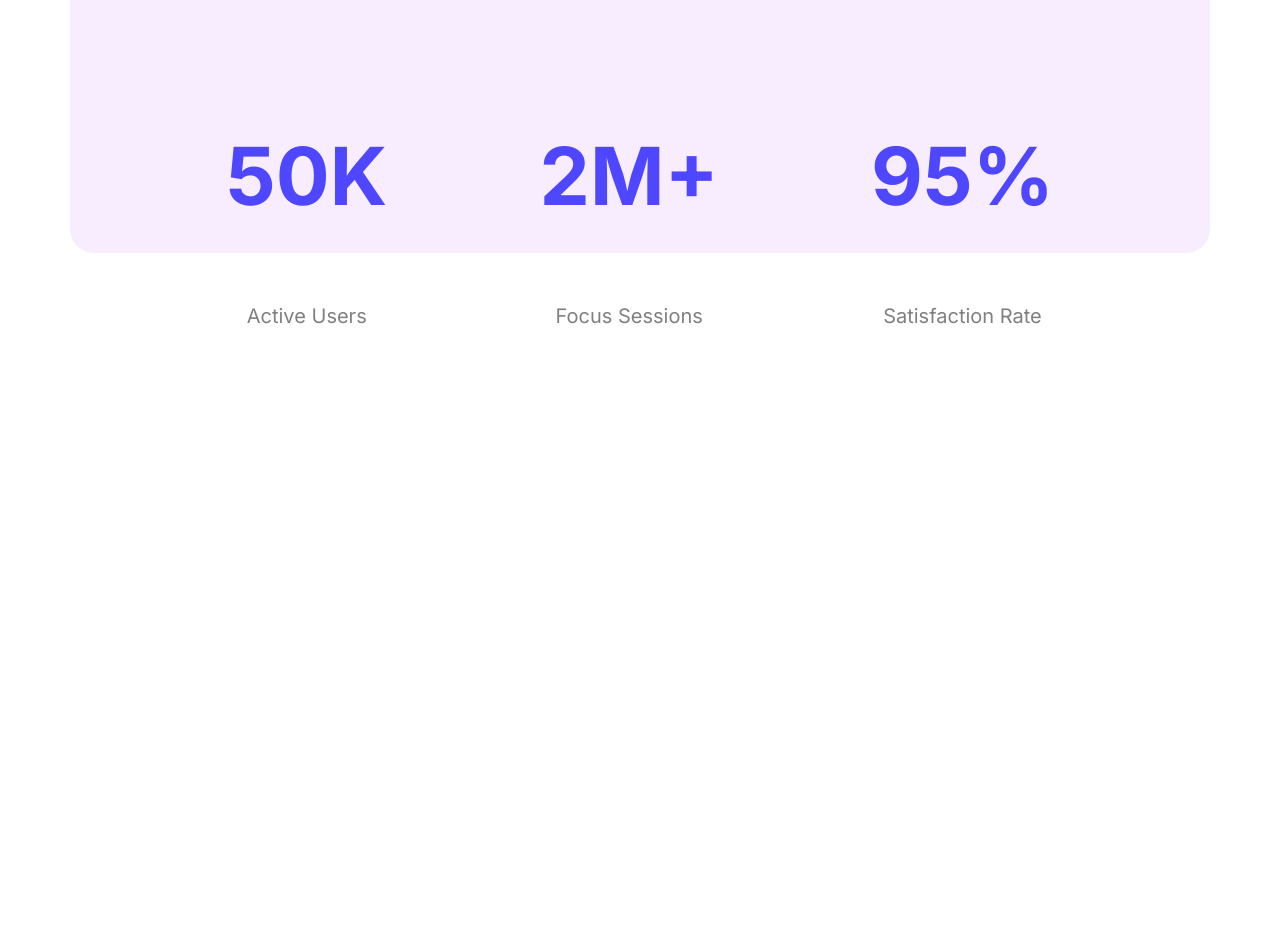
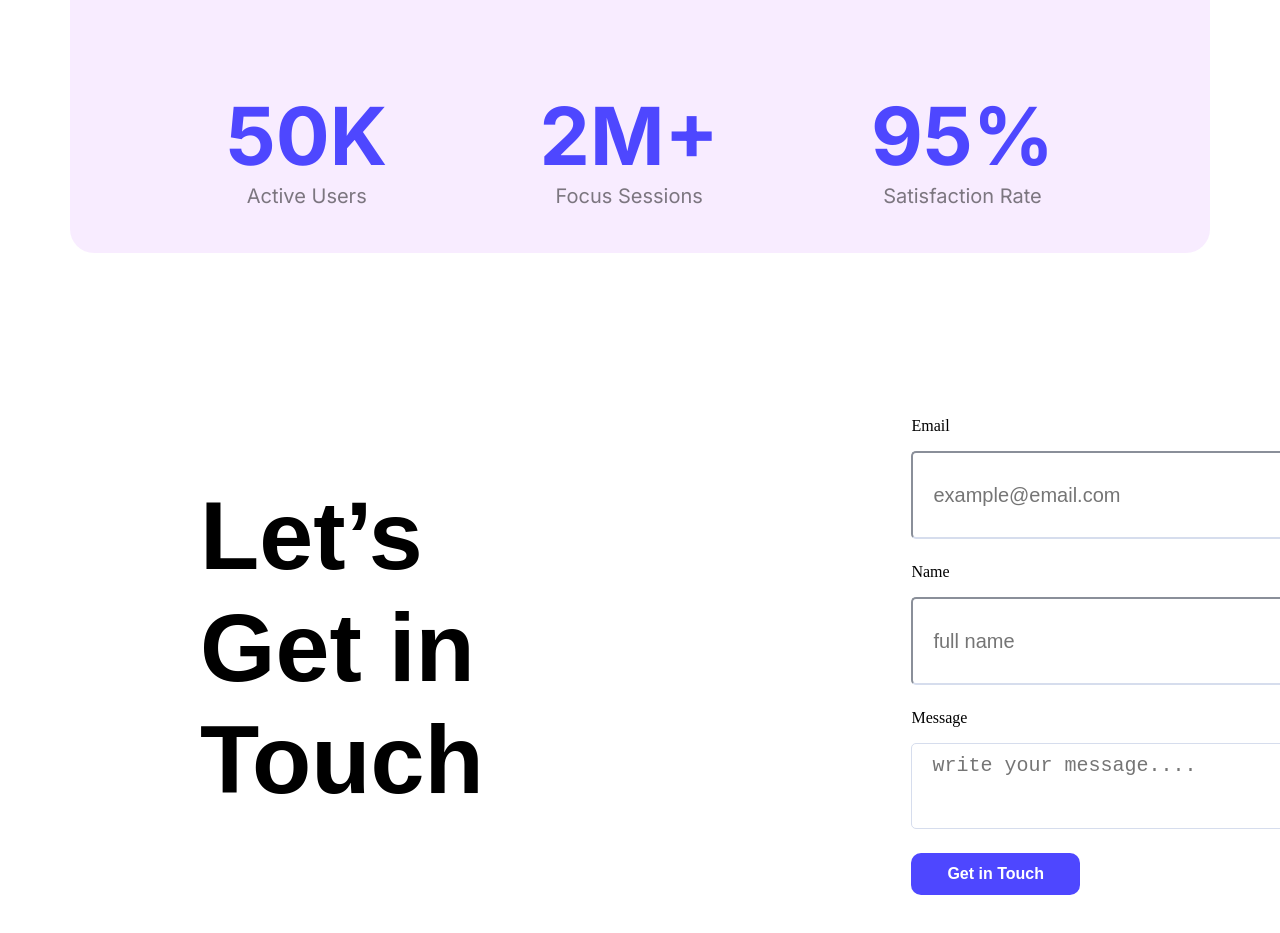
Before and after one commit to theporosh/B12A01-landing-launchpad, a plain HTML site: page index.html in a window 1280 px wide. Shown: the part 1349-2282 px from the top of the page. Before the commit the page ends 1697 px from the top, so only its background shows below. Drawn offline with Linux system fonts and the light colour scheme.

Commit message:
touch section work done

```diff
--- a/index.html
+++ b/index.html
@@ -38,7 +38,6 @@
     <main>
 
         <section class="action">
-
             <div class="action-container">
                 <div class="action-content">
                     <h3 class="action-title raleway-button-font">See It in Action</h3>
@@ -48,15 +47,10 @@
                 </div>
                 <img class="action-pic" src="Assets/wc-mini.png" alt="">
             </div>
-
-
-        </section>
+         </section>
 
         <section class="productive-users-section">
-
-
            <h4 class="productive-title raleway-button-font">Joined Thousands of Productive Users</h4>
-
             <div class="productive-items">
                 <div class="productive-data">
                     <p class="data-percentage inter-abnormal">50K</p>
@@ -70,13 +64,34 @@
                     <p class="data-percentage inter-abnormal">95%</p>
                     <p class="data-subtitle inter-abnormal">Satisfaction Rate</p>
                 </div>
+            </div>
+         </section>
+
+         <section class="touch">
+
+            <div class="section-column-touch">
+                <h3 class="section-title raleway-button-font">Let’s Get in Touch</h3>
+
 
             </div>
+            <div class="section-column-touch"></div>
 
-        </section>
+            <form action="">
+                <p>Email</p>
+                <input type="email" name="" id="" placeholder="example@email.com">
+                 <p>Name</p>
+                <input type="text" name="" id="" placeholder="full name">
+                <p>Message</p>
+                <textarea name="" id="" cols="30" rows="20" placeholder="write your message...."></textarea>
+                <input class="btn-primary" type="submit" value="Get in Touch">
 
-    </main>
+            </form>
+
+         </section>
+
+        </main>
     <footer>
+
 
     </footer>
 </body>
--- a/styles/assign.css
+++ b/styles/assign.css
@@ -59,7 +59,7 @@
  /* banner style */
 
  .banner{
-    max-width: 905px;
+    /* max-width: 905px; */
     margin: 0 auto;
     }
 
@@ -136,24 +136,16 @@
     }
 
     .productive-users-section{
-      /* max-width: 1140px; */
-
-      height: 50px 80px;
-      /* box-shadow: 141px 1258px 50px 0px rgba(188, 71, 255, 0.1); */
       border-radius: 24px;
-      /* margin: 50px 80px; */
       padding: 50px 80px;
       height: 300px;
       text-align: center;
       margin-top: 116px;
       background-color: rgba(188, 71, 255, 0.1);
-
-    }
+     }
 
     .productive-items{
       display: flex;
-      /* gap: 158px; */
-
       justify-content: space-around;
     }
 
@@ -161,6 +153,8 @@
       font-weight: bold;
       font-size: 80px;
       color: #4E47FF;
+      margin-bottom: 0px;
+      margin-top: 40px;
     }
 
     .data-subtitle{
@@ -168,9 +162,38 @@
       font-size: 20px;
       color: rgba(0, 0, 0, 0.5);
       margin-top: 0px;
+    }
 
+     .productive-data{
+      margin: 0 auto;
     }
-    .productive-data{
-      margin: 0 auto;
 
+    /* section-column-touch */
+
+    .touch{
+      padding: 130px 130px;
+      display: flex;
+      gap: 200px;
+      align-items: center;
     }
+    .section-column-touch{
+      width: 80%;
+    }
+
+    section input[type="email"], section input[type="text"], section textarea{
+         height: 64px;
+         border-radius: 5px;
+         border-color: rgba(214, 221, 237, 1);
+         background-color: rgba(255, 255, 255, 1);
+         display: block;
+         width: 200%;
+         padding: 10px 20px;
+         margin-bottom: 24px;
+         /* border: none; */
+         font-size: 20px;
+    }
+
+    .section-title{
+            font-size: 97px;
+            font-weight: bold;
+    }
```
